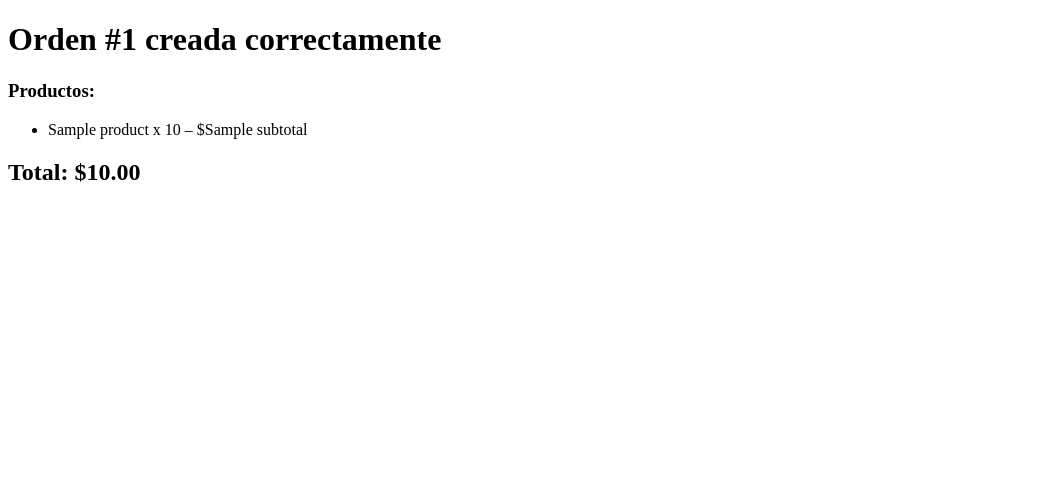
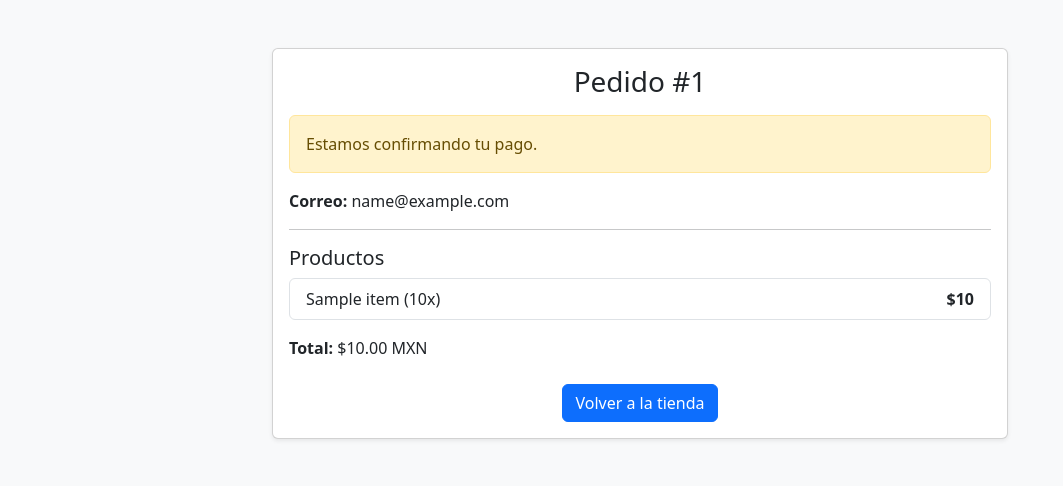
Before and after one commit to diablotg/velas_aromaticas, a Django app: template checkout/templates/checkout/success.html in a window 1280 px wide. Shown: the top 486 px of the page, without its empty margins (0-1063 px from the left). Run offline with Django 5.2, Linux system fonts and the light colour scheme; tables that the repository leaves empty hold one stand-in row (values such as "Sample post"); the template is opened without the code that fills it: values that come from a table or form of the project are taken from there, most other values are stand-ins (such as "Sample title", 1, 10 or a date in 2020).

Commit message:
implementacion de pagos con stripe completa, falta que el webhook actualice el backend con los pagos confirmados

```diff
--- a/checkout/templates/checkout/success.html
+++ b/checkout/templates/checkout/success.html
@@ -1,20 +1,67 @@
 <!DOCTYPE html>
-<html>
+<html lang="es">
 <head>
-    <title>Orden Completada</title>
+  <meta charset="UTF-8">
+  <title>Pedido confirmado</title>
+  <meta name="viewport" content="width=device-width, initial-scale=1">
+
+  <link
+    href="https://cdn.jsdelivr.net/npm/bootstrap@5.3.3/dist/css/bootstrap.min.css"
+    rel="stylesheet"
+  >
 </head>
-<body>
 
-    <h1>Orden #{{ order.id }} creada correctamente</h1>
+<body class="bg-light">
 
-    <h3>Productos:</h3>
-    <ul>
-        {% for item in items %}
-            <li>{{ item.product.name }} x {{ item.quantity }} – ${{ item.subtotal }}</li>
-        {% endfor %}
-    </ul>
+<div class="container py-5">
+  <div class="row justify-content-center">
+    <div class="col-md-8">
 
-    <h2>Total: ${{ order.total }}</h2>
+      <div class="card shadow-sm">
+        <div class="card-body">
+
+          <h3 class="mb-3 text-center">
+            Pedido #{{ order.id }}
+          </h3>
+
+          {% if order.status == "PAID" %}
+            <div class="alert alert-success">
+              Pago confirmado correctamente.
+            </div>
+          {% else %}
+            <div class="alert alert-warning">
+              Estamos confirmando tu pago.
+            </div>
+          {% endif %}
+
+          <p><strong>Correo:</strong> {{ order.email }}</p>
+
+          <hr>
+
+          <h5>Productos</h5>
+          <ul class="list-group mb-3">
+            {% for item in items %}
+            <li class="list-group-item d-flex justify-content-between">
+              <span>{{ item.product_name }} ({{ item.quantity }}x)</span>
+              <strong>${{ item.line_total }}</strong>
+            </li>
+            {% endfor %}
+          </ul>
+
+          <p><strong>Total:</strong> ${{ order.total }} MXN</p>
+
+          <div class="text-center mt-4">
+            <a href="{% url 'cart:home' %}" class="btn btn-primary">
+              Volver a la tienda
+            </a>
+          </div>
+
+        </div>
+      </div>
+
+    </div>
+  </div>
+</div>
 
 </body>
 </html>
--- a/orders/urls.py
+++ b/orders/urls.py
@@ -5,4 +5,5 @@ app_name = "orders"
 
 urlpatterns = [
     path("success/<int:order_id>/", views.order_success, name="success"),
+    path("status/<int:order_id>/", views.order_status, name="order_status"),
 ]
```
Also changed, not shown: checkout/views.py (+6 -4 lines), orders/templates/orders/success.html (+47 -1 lines), orders/views.py (+20 -2 lines), payments/payments.py (+12 -24 lines).
